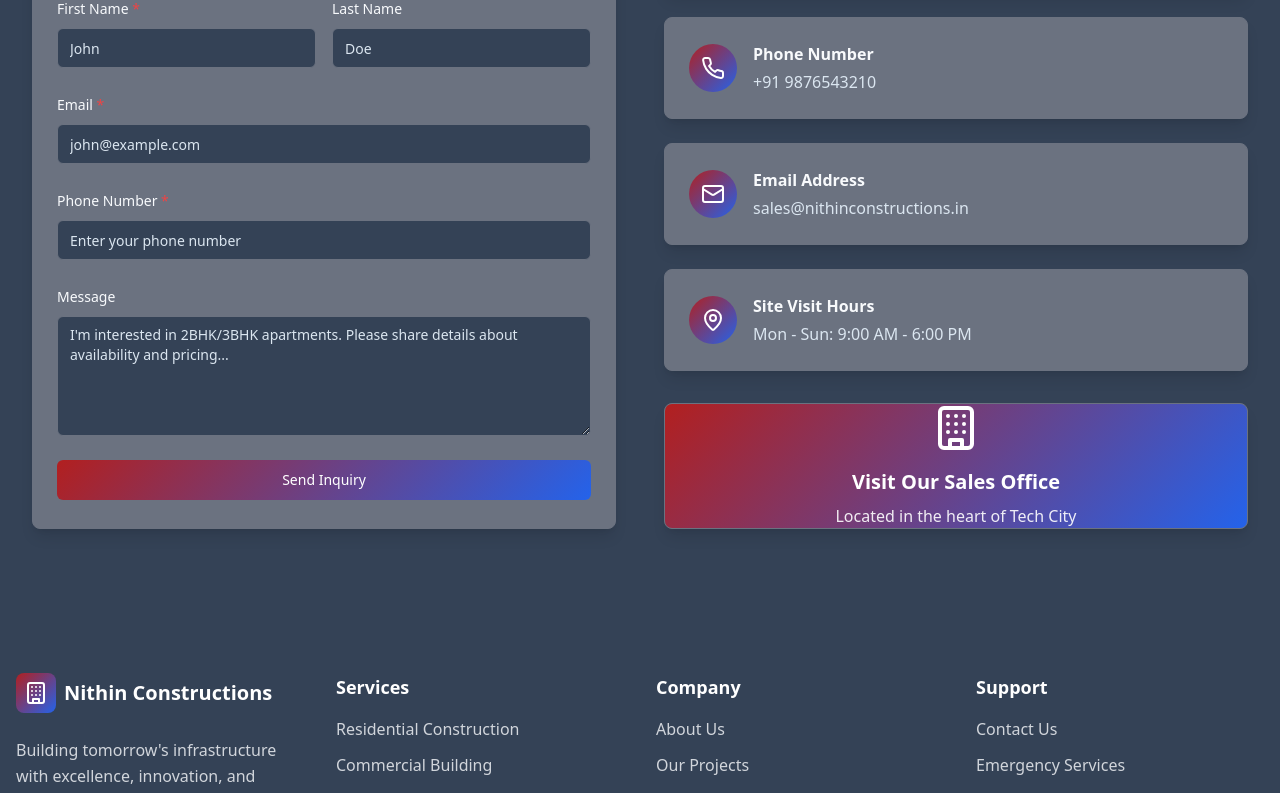
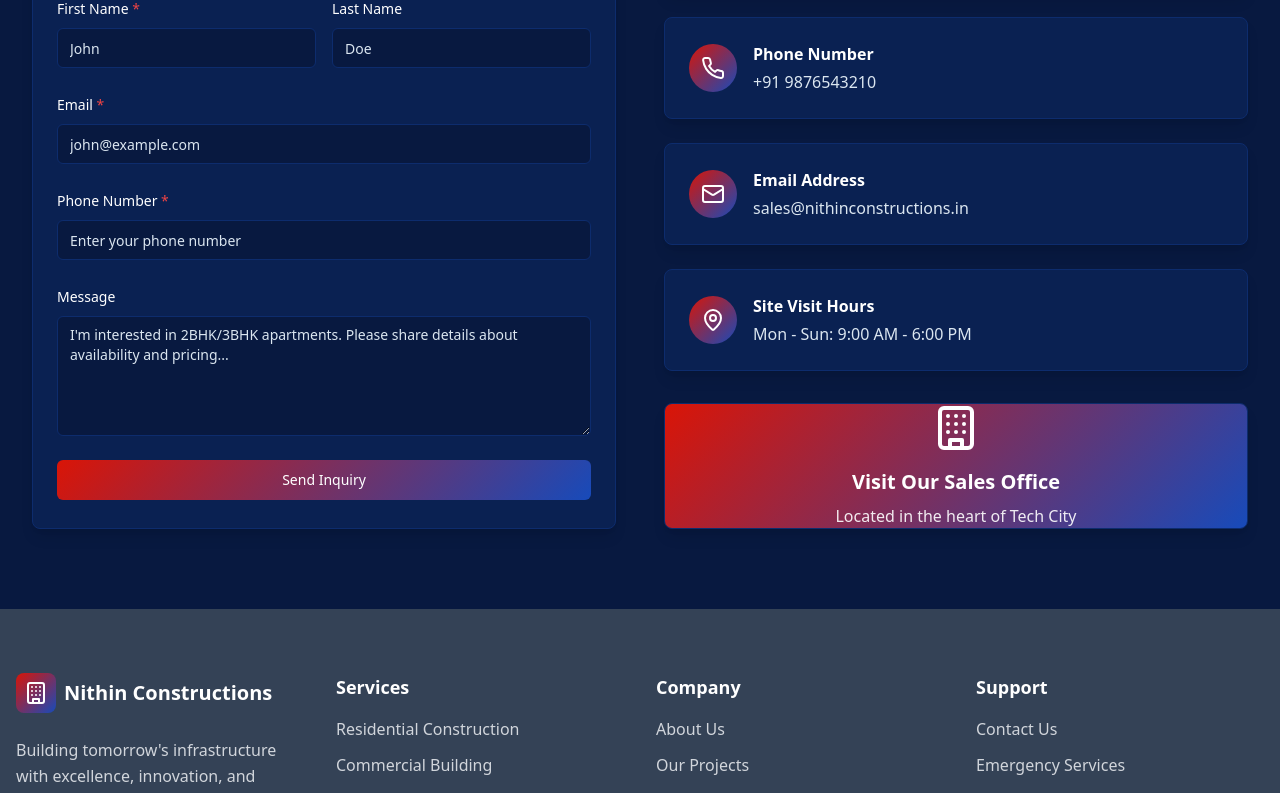
Before and after one commit to ManojAmbati2469/nithin-construction, a React (Vite) app: page / in a window 1280 px wide. Shown: the part 9366-10159 px from the top of the page. Built offline with nearby package versions, Linux system fonts and the light colour scheme.

Commit message:
Apply logo-based theme colors
Updated the website's color scheme to match the provided logo, including light and dark mode adjustments.

```diff
--- a/src/index.css
+++ b/src/index.css
@@ -1,4 +1,3 @@
-
 @tailwind base;
 @tailwind components;
 @tailwind utilities;
@@ -7,58 +6,62 @@
 @layer base {
   :root {
     --scroll-thumb: #a3a3a3; /* gray-400 */
+
+    /* Basing these on logo colors you uploaded: */
+    --brick-red: 4 94% 44%;                 /* #d22d2d for a strong brick red */
+    --construction-blue: 221 78% 41%;       /* #193875 for a rich, deep blue */
+
     --background: 0 0% 100%;
-    --foreground: 222.2 84% 4.9%;
+    --foreground: 220 40% 12%;
     --card: 0 0% 100%;
     --card-foreground: 222.2 84% 4.9%;
     --popover: 0 0% 100%;
     --popover-foreground: 222.2 84% 4.9%;
-    /* Primary: Brick Red */
-    --primary: 0 70% 41%;
-    --primary-foreground: 210 40% 98%;
-    /* Secondary: Deep Blue */
-    --secondary: 221 83% 53%;
-    --secondary-foreground: 210 40% 98%;
+
+    /* Use logo theme for Primary/Accent */
+    --primary: var(--brick-red);
+    --primary-foreground: 0 0% 100%;        /* White text on brick for contrast */
+    --secondary: var(--construction-blue);
+    --secondary-foreground: 0 0% 100%;      /* White text on blue for contrast */
+
     --muted: 210 40% 96.1%;
     --muted-foreground: 215.4 16.3% 46.9%;
-    --accent: 221 83% 53%;
-    --accent-foreground: 210 40% 98%;
+    --accent: var(--construction-blue);
+    --accent-foreground: 0 0% 100%;
     --destructive: 0 84.2% 60.2%;
-    --destructive-foreground: 210 40% 98%;
+    --destructive-foreground: 0 0% 100%;
     --border: 214.3 31.8% 91.4%;
     --input: 214.3 31.8% 91.4%;
-    --ring: 0 70% 41%;
+    --ring: var(--brick-red);
     --radius: 0.5rem;
-    /* Construction theme colors */
-    --brick-red: 0 70% 41%;
-    --construction-blue: 221 83% 53%;
+
+    /* Construction brand */
     --concrete-gray: 220 9% 46%;
     --steel-gray: 215 25% 27%;
   }
 
   .dark {
-    --background: 215 25% 27%; /* Steel gray as dark background */
-    --foreground: 210 40% 98%;
-    --scroll-thumb: #52525b; /* zinc-600 */
-    --card: 220 9% 46%; /* Concrete gray for cards */
-    --card-foreground: 210 40% 98%;
-    --popover: 220 9% 46%;
-    --popover-foreground: 210 40% 98%;
-    /* Primary: Brighter brick red for dark mode */
-    --primary: 0 70% 50%;
-    --primary-foreground: 210 40% 98%;
-    /* Secondary: Brighter construction blue for dark mode */
-    --secondary: 221 83% 60%;
-    --secondary-foreground: 210 40% 98%;
+    --background: 221 78% 14%;           /* almost construction blue, but much darker */
+    --foreground: 0 0% 100%;
+    --scroll-thumb: #52525b;              /* zinc-600 */
+    --card: 221 78% 18%;                  /* deep blue card in dark */
+    --card-foreground: 0 0% 100%;
+    --popover: 221 78% 18%;
+    --popover-foreground: 0 0% 100%;
+
+    --primary: 4 94% 52%;                /* brighter brick red for dark mode */
+    --primary-foreground: 0 0% 100%;
+    --secondary: 221 78% 60%;            /* more vibrant blue in dark */
+    --secondary-foreground: 0 0% 100%;
     --muted: 220 9% 46%;
     --muted-foreground: 210 40% 90%;
-    --accent: 221 83% 60%;
-    --accent-foreground: 210 40% 98%;
+    --accent: 221 78% 60%;
+    --accent-foreground: 0 0% 100%;
     --destructive: 0 62.8% 55%;
-    --destructive-foreground: 210 40% 98%;
-    --border: 220 9% 46%;
-    --input: 220 9% 46%;
-    --ring: 0 70% 50%;
+    --destructive-foreground: 0 0% 100%;
+    --border: 221 78% 24%;
+    --input: 221 78% 24%;
+    --ring: 4 94% 52%;
   }
 }
 
--- a/tailwind.config.ts
+++ b/tailwind.config.ts
@@ -1,4 +1,3 @@
-
 import type { Config } from "tailwindcss";
 
 export default {
@@ -53,7 +52,7 @@ export default {
 					DEFAULT: 'hsl(var(--card))',
 					foreground: 'hsl(var(--card-foreground))'
 				},
-				// Construction theme colors
+				// Construction brand colors; now precisely logo matched
 				'brick-red': 'hsl(var(--brick-red))',
 				'construction-blue': 'hsl(var(--construction-blue))',
 				'concrete-gray': 'hsl(var(--concrete-gray))',
```
